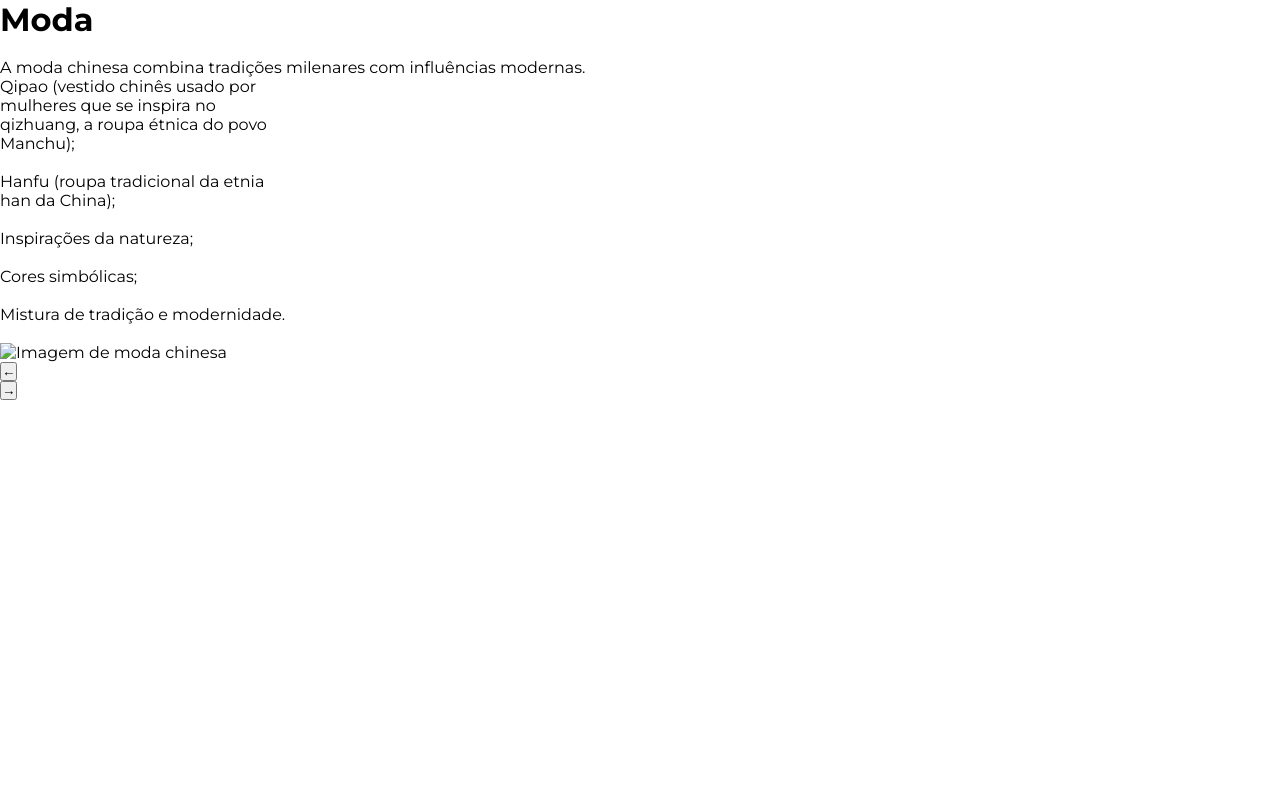
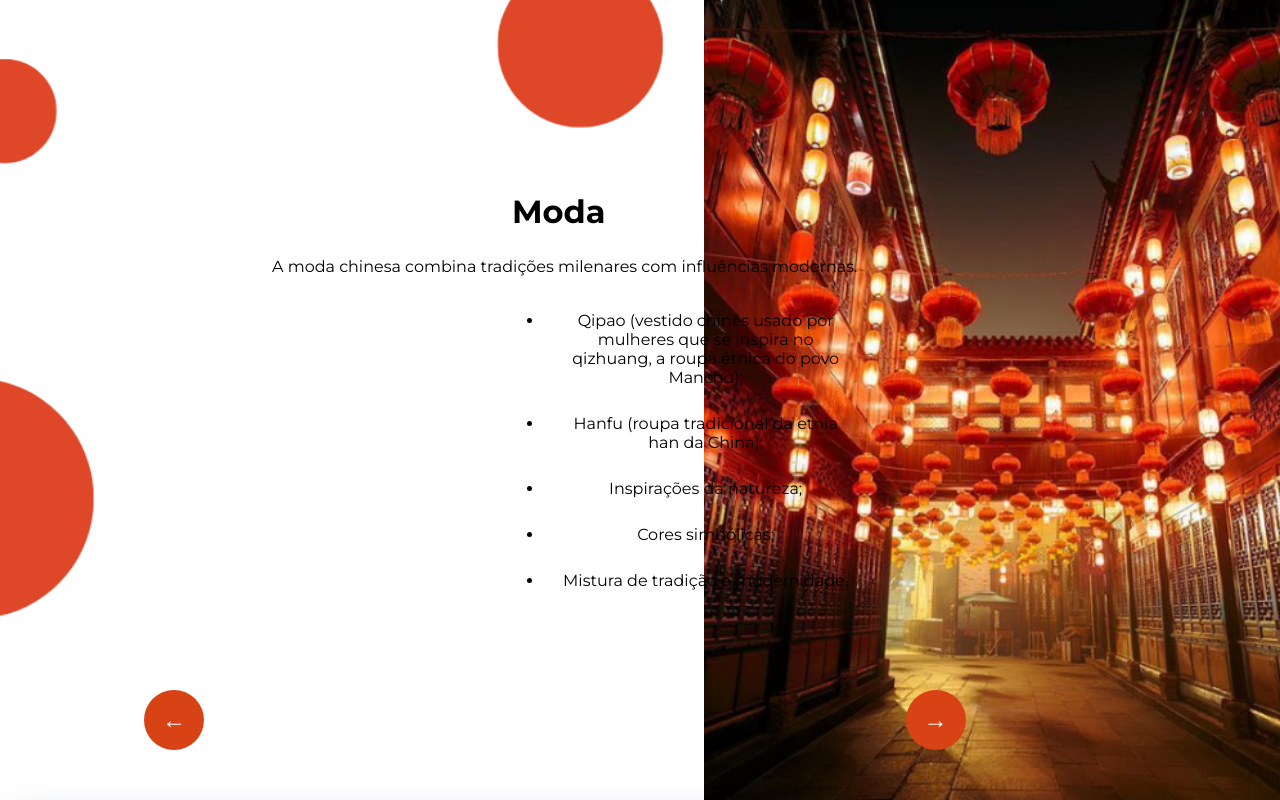
Before and after one commit to melissaaquino12A/china, a plain HTML site: page moda/moda.html in a window 1280 px wide. Drawn offline with Linux system fonts and the light colour scheme; files that its build step writes are made by us from their sources; a web font is replaced by a local one.

Commit message:
kahfiwashiu

```diff
--- a/cultura/cultura.css
+++ b/cultura/cultura.css
@@ -22,7 +22,7 @@ body {
     width: 100%;
     background-color: #fff;
     width: 1670px;
-    background-image: url("../fundo6.png");
+    background-image: url("../imagens/fundo6.png");
     background-size: cover;
 
 }
--- a/economia/economia.css
+++ b/economia/economia.css
@@ -22,7 +22,7 @@ body {
     width: 100%;
     background-color: #fff;
     width: 1670px;
-    background-image: url("../fundo4.png");
+    background-image: url("../imagens/fundo3.png");
     background-size: cover;
 
 }
--- a/moda/moda.css
+++ b/moda/moda.css
@@ -5,7 +5,7 @@
 }
 
 body {
-    background-image: url('fundo.png');
+    background-image: url('../imagens/fundo.png');
      background-size: cover;
     background-repeat: no-repeat;
     font-family: 'Montserrat', sans-serif;
--- a/moda/moda.html
+++ b/moda/moda.html
@@ -7,7 +7,7 @@
     <link rel="preconnect" href="https://fonts.googleapis.com">
 <link rel="preconnect" href="https://fonts.gstatic.com" crossorigin>
 <link href="https://fonts.googleapis.com/css2?family=Afacad+Flux:wght@100..1000&family=Montserrat:ital,wght@0,100..900;1,100..900&display=swap" rel="stylesheet">
-   <link rel="stylesheet" href="style.css">
+   <link rel="stylesheet" href="moda.css">
 </head>
 <body>
     <div class="container">
@@ -22,7 +22,7 @@
                 </ul></div>
 
         <div class="image">
-            <img src="mulher.png" alt="Imagem de moda chinesa">
+            <img src="../imagens/maislampinha.png" alt="Imagem de moda chinesa">
         </div>
         <a href="./index.html2/index2.html"><button class="arrow right">←</button></a>
         <a href="./receita/receita.html"><button class="arrow left">→</button></a>
--- a/receita/receita.css
+++ b/receita/receita.css
@@ -21,7 +21,7 @@ body {
     width: 100%;
     background-color: #fff;
     width: 1670px;
-    background-image: url("../fundo3.png");
+    background-image: url("../imagens/fundo3.png");
     background-size: cover;
 }
 
--- a/turistico/style2.css
+++ b/turistico/style2.css
@@ -5,7 +5,7 @@
 }
 
 body {
-    background-image: url('../fundo2.png');
+    background-image: url('../imagens/fundo2.png');
      background-size: cover;
     background-repeat: no-repeat;
     font-family: 'Montserrat', sans-serif;
```
Also changed, not shown: cultura/cultura.html (+1 -1 lines), economia/economia.html (+1 -1 lines), historia/historia.html (+1 -1 lines), home/indexprincipal.html (+6 -5 lines), index.html (+2 -2 lines), receita/receita.html (+1 -1 lines), turistico/index2.html (+1 -1 lines).
